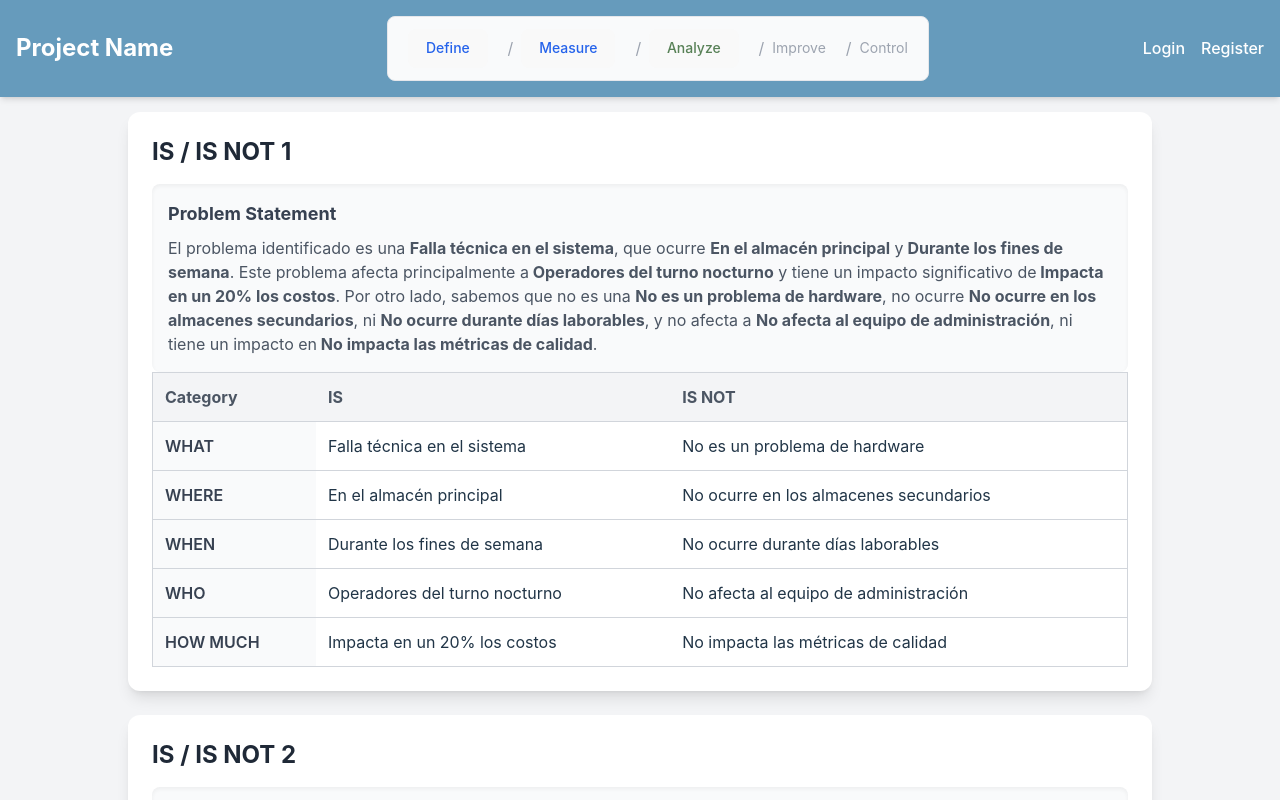
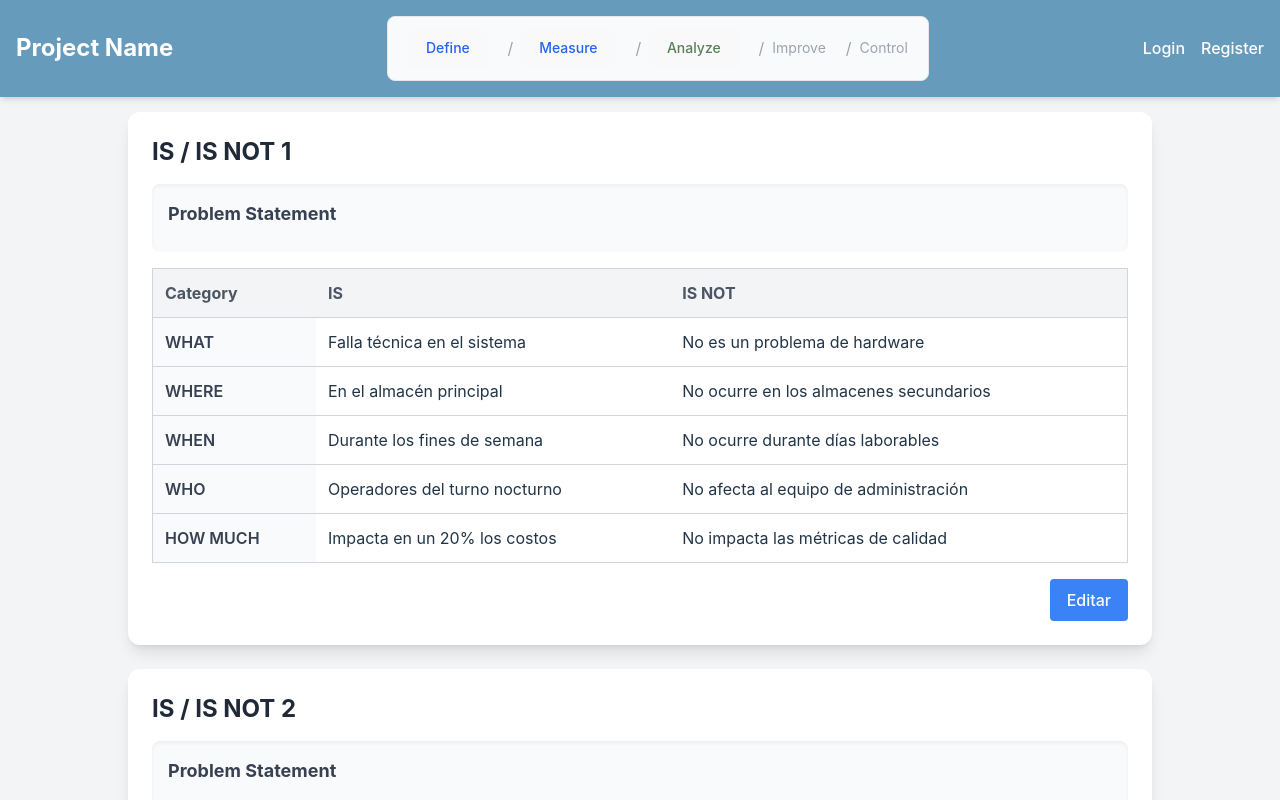
Before and after one commit to Wasous/ProblemSolvingTool, a React (Vite) app: page /DMAIC in a window 1280 px wide. Shown: the top 800 px of the page. Built offline with nearby package versions, Linux system fonts and the light colour scheme.

Commit message:
editable is isnot

```diff
--- a/src/components/IsIsNot.jsx
+++ b/src/components/IsIsNot.jsx
@@ -1,22 +1,53 @@
-import React from 'react';
+import React, { useState } from 'react';
 
-const IsIsNotCard = ({ data }) => {
+const IsIsNotCard = ({ data, onSave }) => {
+    const [editionMode, setEditionMode] = useState(false);
+    const [editableData, setEditableData] = useState(data);
+    const [originalData, setOriginalData] = useState(data);
+
+    // Actualizar el estado local cuando cambian los inputs
+    const handleChange = (section, key, value) => {
+        setEditableData((prevData) => ({
+            ...prevData,
+            [section]: {
+                ...prevData[section],
+                [key]: value,
+            },
+        }));
+    };
+
+    // Guardar los cambios y salir del modo edición
+    const handleSave = () => {
+        setEditionMode(false);
+        setOriginalData(editableData); // Actualizar los datos originales
+        if (onSave) onSave(editableData);
+    };
+
+    // Descartar los cambios y salir del modo edición
+    const handleCancel = () => {
+        setEditableData(originalData); // Restaurar los datos originales
+        setEditionMode(false);
+    };
+
     return (
         <div className="bg-white shadow-lg rounded-xl p-6 w-full max-w-screen-lg mx-auto mb-6">
-            <h2 className="text-2xl font-bold text-gray-800 mb-4">{data.title}</h2>
+            <h2 className="text-2xl font-bold text-gray-800 mb-4">{editableData.title}</h2>
+
             {/* Problem Statement */}
-            <div className="bg-gray-50 p-4 rounded-lg shadow-inner">
+            <div className="bg-gray-50 p-4 rounded-lg shadow-inner mb-4">
                 <h3 className="text-lg font-bold text-gray-700 mb-2">Problem Statement</h3>
-                <p className="text-gray-600">
-                    El problema identificado es una <strong>{data.is.what}</strong>, que ocurre <strong>{data.is.where}</strong> y
-                    <strong> {data.is.when}</strong>. Este problema afecta principalmente a
-                    <strong> {data.is.who}</strong> y tiene un impacto significativo de
-                    <strong> {data.is.howMuch}</strong>. Por otro lado, sabemos que no es una <strong>{data.isNot.what}</strong>,
-                    no ocurre <strong>{data.isNot.where}</strong>, ni <strong>{data.isNot.when}</strong>,
-                    y no afecta a <strong>{data.isNot.who}</strong>, ni tiene un impacto en
-                    <strong> {data.isNot.howMuch}</strong>.
-                </p>
+                {editionMode ? (
+                    <textarea
+                    className="w-full p-2 border rounded h-24"
+                    value={editableData.problemStatement}
+                    onChange={(e) => setEditableData({ ...editableData, problemStatement: e.target.value })}
+                />
+                ) : (
+                    <p className="text-gray-600 whitespace-pre-wrap">{editableData.problemStatement}</p>
+                )}
             </div>
+
+            {/* Tabla Editable */}
             <table className="w-full border-collapse border border-gray-300">
                 <thead>
                     <tr>
@@ -35,12 +66,50 @@ const IsIsNotCard = ({ data }) => {
                     ].map((category, index) => (
                         <tr key={index} className="border-t border-gray-300">
                             <td className="bg-gray-50 p-3 font-semibold text-gray-700">{category.label}</td>
-                            <td className="p-3">{data.is[category.key]}</td>
-                            <td className="p-3">{data.isNot[category.key]}</td>
+                            <td className="p-3">
+                                {editionMode ? (
+                                    <textarea
+                                        className="w-full p-2 border rounded h-16"
+                                        value={editableData.is[category.key]}
+                                        onChange={(e) => handleChange('is', category.key, e.target.value)}
+                                    />
+                                ) : (
+                                    <p className="whitespace-pre-wrap">{editableData.is[category.key]}</p>
+                                )}
+                            </td>
+                            <td className="p-3">
+                                {editionMode ? (
+                                    <textarea
+                                        className="w-full p-2 border rounded h-16"
+                                        value={editableData.isNot[category.key]}
+                                        onChange={(e) => handleChange('isNot', category.key, e.target.value)}
+                                    />
+                                ) : (
+                                    <p className="whitespace-pre-wrap">{editableData.isNot[category.key]}</p>
+                                )}
+                            </td>
                         </tr>
                     ))}
                 </tbody>
             </table>
+
+            {/* Botón de Editar/Guardar */}
+            <div className="mt-4 text-right space-x-4">
+                <button
+                    className="bg-blue-500 text-white px-4 py-2 rounded hover:bg-blue-600"
+                    onClick={() => (editionMode ? handleSave() : setEditionMode(true))}
+                >
+                    {editionMode ? 'Guardar' : 'Editar'}
+                </button>
+                {editionMode && (
+                    <button
+                    className="bg-gray-400 text-white px-4 py-2 rounded hover:bg-gray-500"
+                    onClick={() => handleCancel()}
+                >
+                    Cancel
+                </button>
+                )}
+            </div>
         </div>
     );
 };
```
